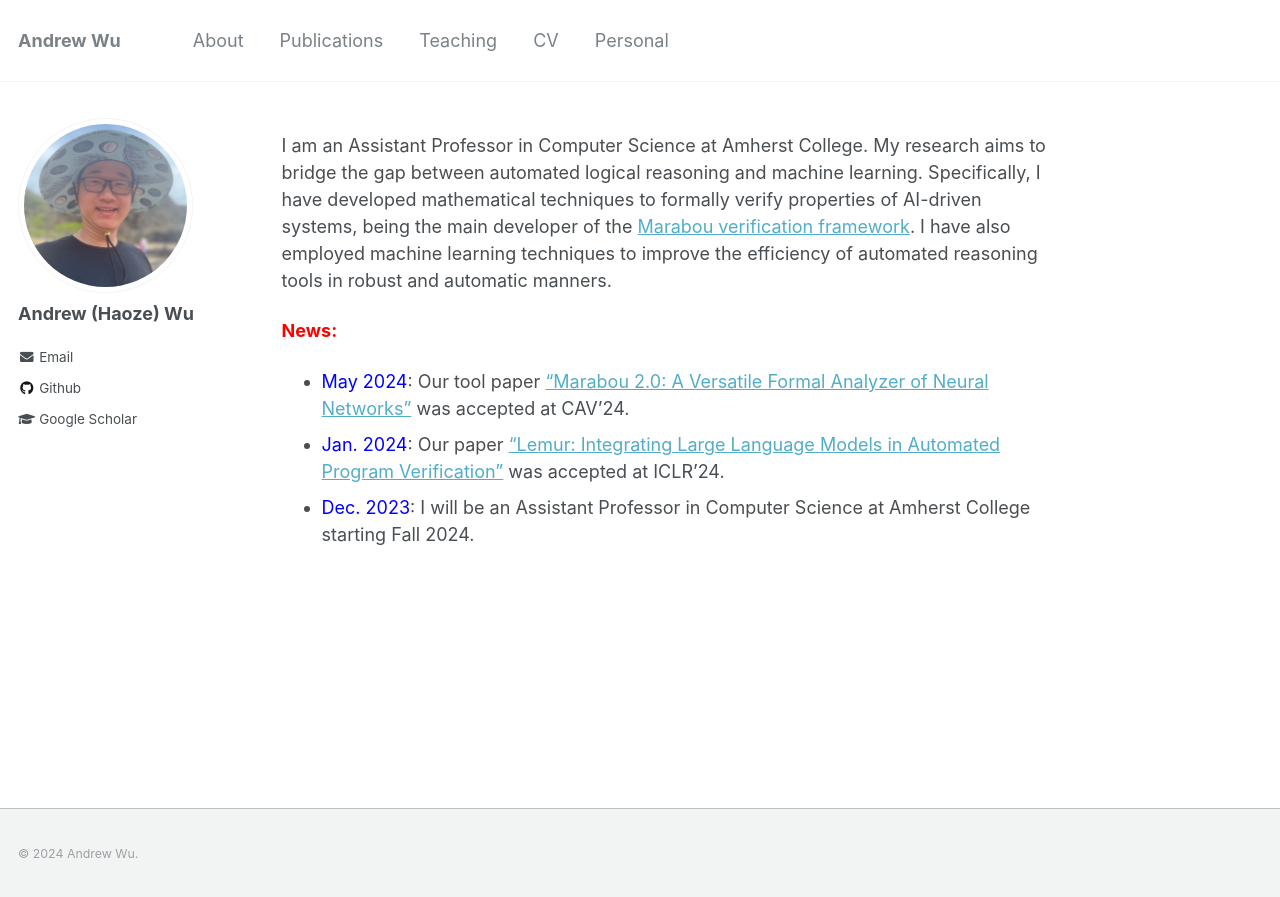
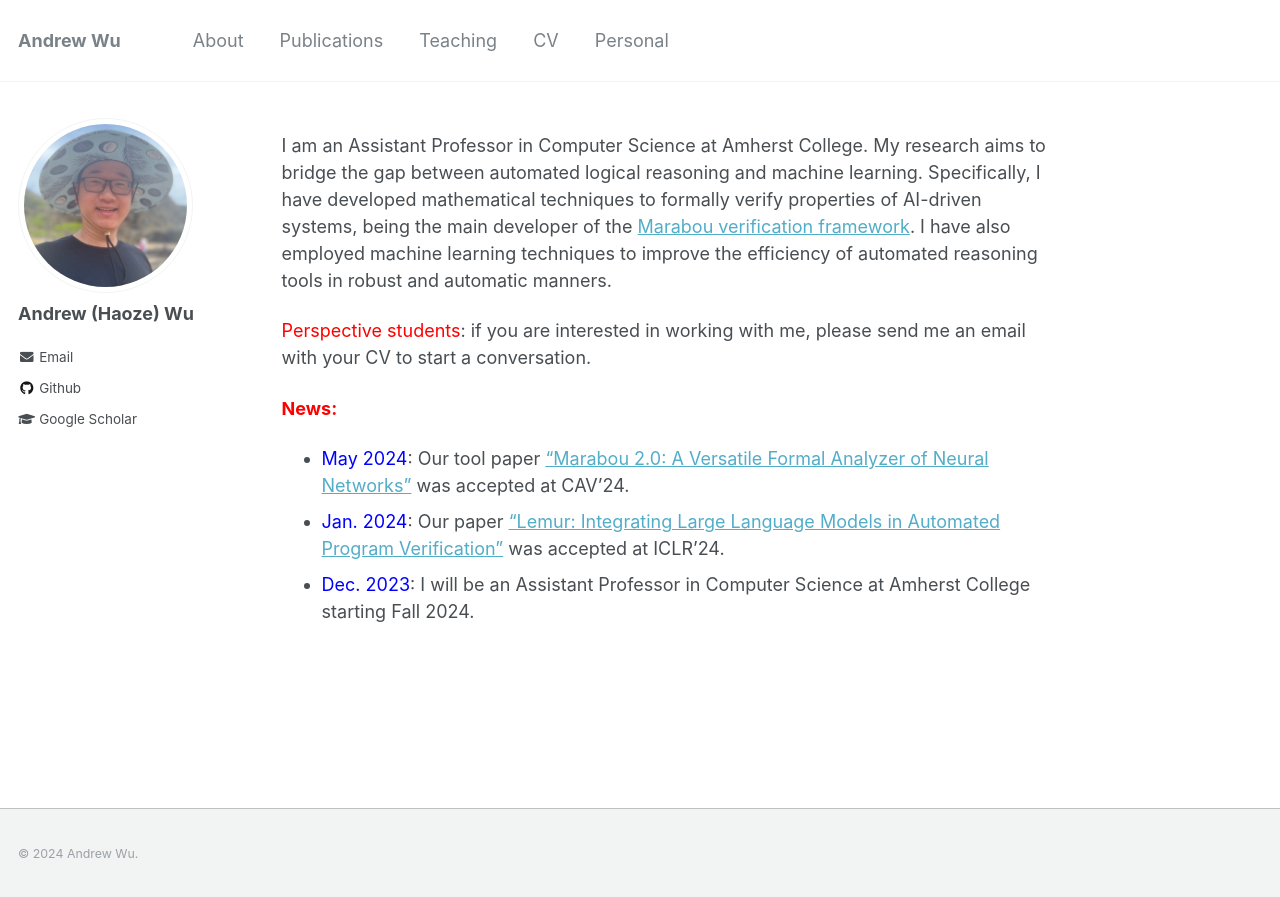
Before and after one commit to wu-haoze/wu-haoze.github.io, a Jekyll site: the page built from _pages/about.md, in a window 1280 px wide. Shown: the top 897 px of the page. Built offline with Jekyll 4.4.1, drawn with Linux system fonts in a browser that asks for light colours.

Commit message:
Update about.md

```diff
--- a/_pages/about.md
+++ b/_pages/about.md
@@ -10,6 +10,8 @@ redirect_from:
 
 I am an Assistant Professor in Computer Science at Amherst College. My research aims to bridge the gap between automated logical reasoning and machine learning. Specifically, I have developed mathematical techniques to formally verify properties of AI-driven systems, being the main developer of the [Marabou verification framework](https://github.com/NeuralNetworkVerification/Marabou){:target="_blank"}. I have also employed machine learning techniques to improve the efficiency of automated reasoning tools in robust and automatic manners.
 
+<span style="color:red">Perspective students</span>: if you are interested in working with me, please send me an email with your CV to start a conversation.
+
 <span style="color:red">**News:**</span>
 - <span style="color:blue">May 2024</span>: Our tool paper ["Marabou 2.0: A Versatile Formal Analyzer of Neural Networks"](https://arxiv.org/abs/2401.14461){:target="_blank"} was accepted at CAV'24.
 - <span style="color:blue">Jan. 2024</span>: Our paper ["Lemur: Integrating Large Language Models in Automated Program Verification"](https://arxiv.org/abs/2310.04870){:target="_blank"} was accepted at ICLR'24.
```
